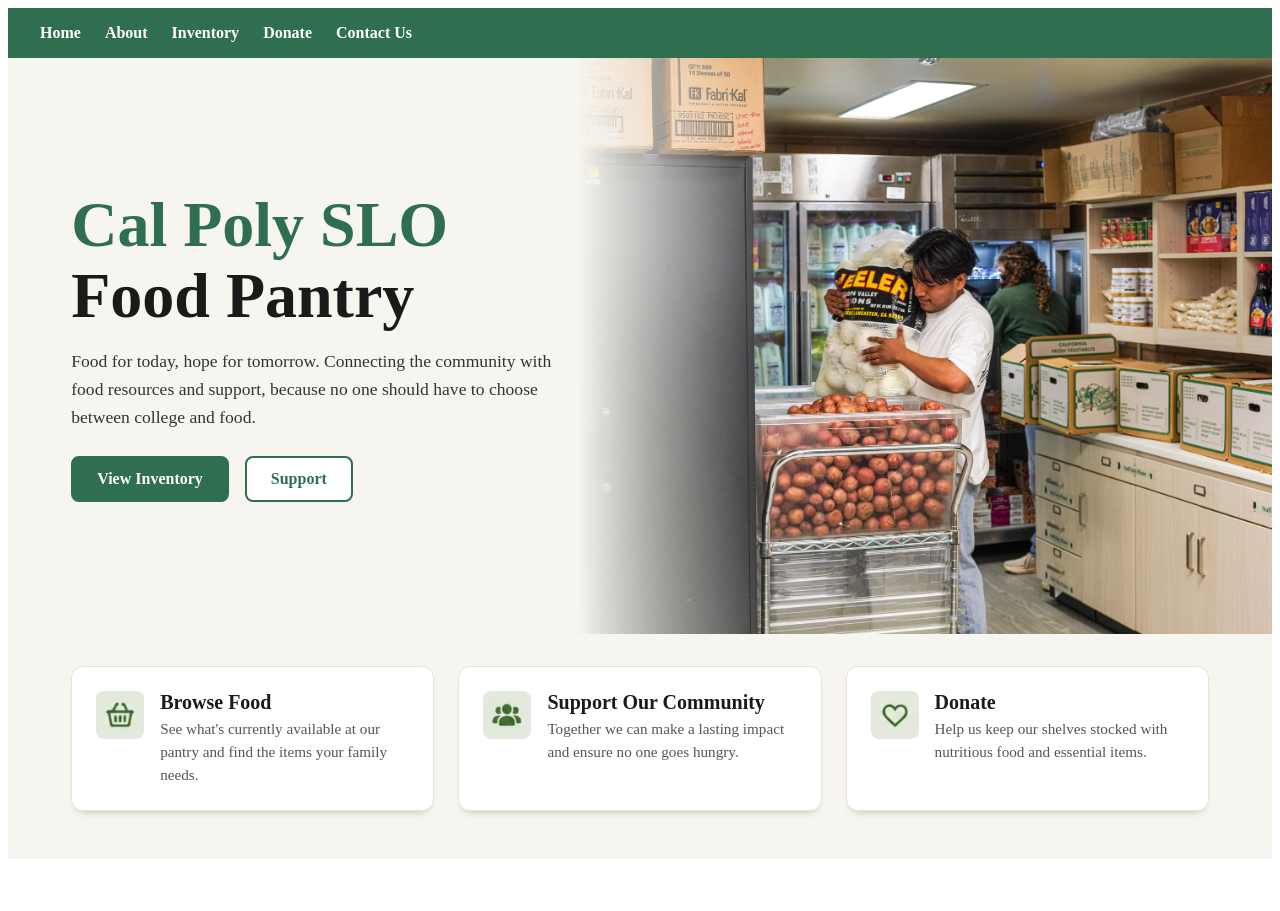
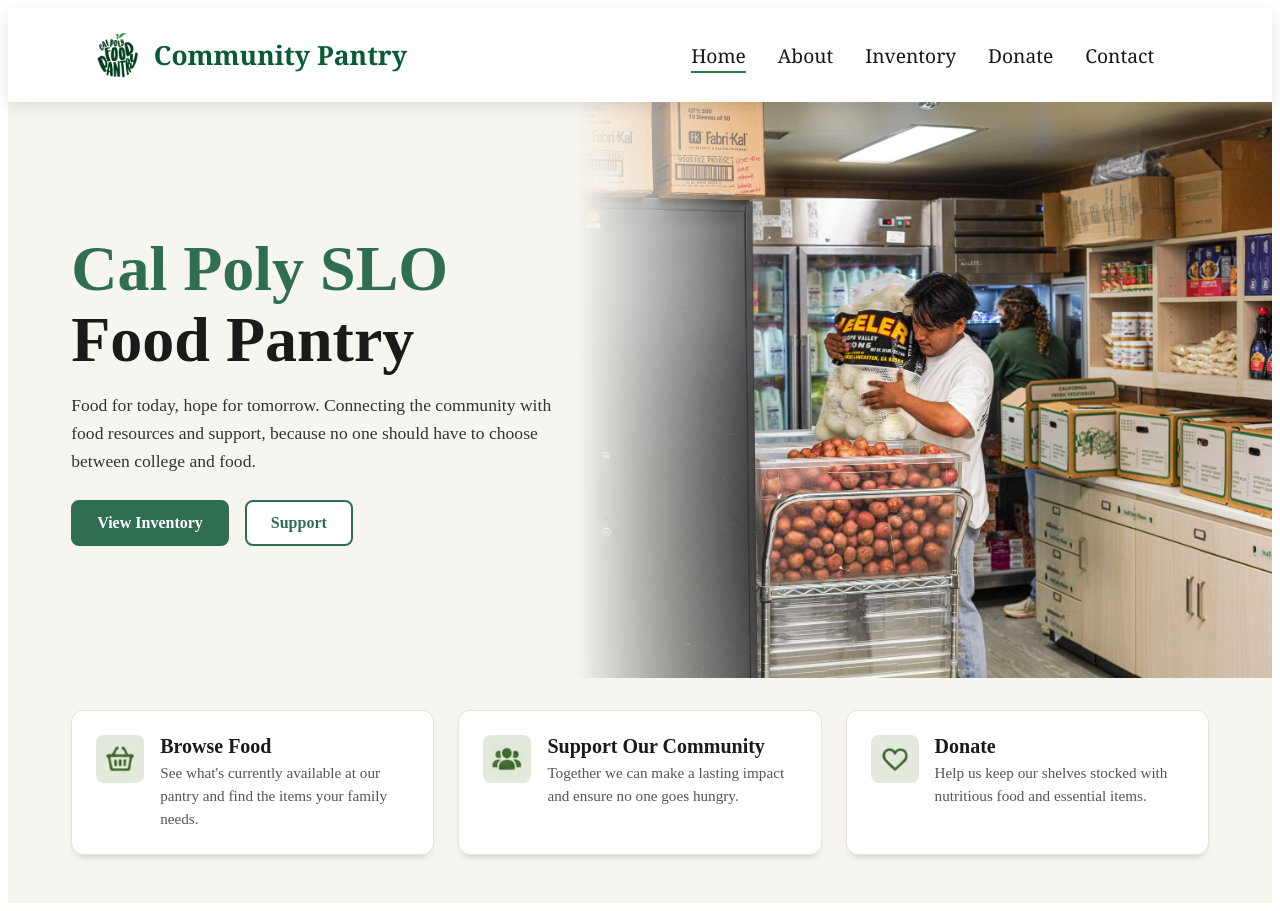
Before and after one commit to soniiss/H4I_Portfolio_, a Next.js app: page / in a window 1280 px wide. Before the commit the page ends 867 px from the top, so only its background shows below. Built offline with nearby package versions, Linux system fonts and the light colour scheme.

Commit message:
feat: updated Navbar component UI and added reusable Logo component

```diff
--- /dev/null
+++ b/src/components/Logo.tsx
@@ -0,0 +1,21 @@
+import Image from "next/image";
+import styles from "../styles/Logo.module.css";
+
+// Reusable Logo component
+export default function Logo() {
+  return (
+    <div className={styles.logoContainer}>
+      <Image
+        src="/food-pantry-logo.png"
+        alt="Cal Poly Food Pantry Logo"
+        // Width and heigh used for aspect ratios calculated with sizes
+        width={491}
+        height={507}
+        sizes="(max-width: 1080px) 40px, 48px"
+        className={styles.logo}
+        // Helps load logo faster
+        priority
+      />
+    </div>
+  );
+}
--- a/src/components/Navbar.tsx
+++ b/src/components/Navbar.tsx
@@ -1,24 +1,52 @@
+"use client";
+
 import Link from "next/link";
+import { usePathname } from "next/navigation";
+import Logo from "@/components/Logo";
 import styles from "../styles/Navbar.module.css";
 
+const links = [
+  { href: "/", label: "Home" },
+  { href: "/about", label: "About" },
+  { href: "/inventory", label: "Inventory" },
+  { href: "/donate", label: "Donate" },
+  { href: "/contact", label: "Contact" },
+];
+
 export default function Navbar() {
+  // Gets the current page URL for determining active page
+  const pathname = usePathname();
+
   return (
-    <nav className={styles.navbar}>
-      <Link href="/" className={styles.link}>
-        Home
+    <nav className={styles.navbar} aria-label="Primary navigation">
+      <Link href="/" className={styles.brand}>
+        <Logo />
+        <span className={styles.brandName}>Community Pantry</span>
       </Link>
-      <Link href="/about" className={styles.link}>
-        About
-      </Link>
-      <Link href="/inventory" className={styles.link}>
-        Inventory
-      </Link>
-      <Link href="/donate" className={styles.link}>
-        Donate
-      </Link>
-      <Link href="/contact" className={styles.link}>
-        Contact Us
-      </Link>
+
+      {/* Used Array.map to map each page link to label and help reduce repetive code*/}
+      <div className={styles.links}>
+        {links.map(({ href, label }) => {
+          // Determine whether this page isActivce:
+          // For home page, pathname must exactly = href ("/")
+          // For all other pages, pathname must either exactly = href OR
+          // must start with href ("/inventory/123")
+          const isActive = href === "/" ? pathname === href : pathname === href || pathname.startsWith(`${href}/`);
+
+          return (
+            <Link
+              key={href}
+              href={href}
+              // Styles are dynamically applied for active page
+              className={`${styles.link} ${isActive ? styles.active : ""}`}
+              // Browser accesibility
+              aria-current={isActive ? "page" : undefined}
+            >
+              {label}
+            </Link>
+          );
+        })}
+      </div>
     </nav>
   );
 }
--- /dev/null
+++ b/src/styles/Logo.module.css
@@ -0,0 +1,27 @@
+.logoContainer {
+  display: flex;
+  flex: 0 0 auto;
+  align-items: center;
+  justify-content: center;
+  width: 48px;
+  height: 48px;
+}
+
+.logo {
+  display: block;
+  height: 48px;
+  width: auto;
+  object-fit: contain;
+}
+
+@media (max-width: 1080px) {
+  .logoContainer {
+    width: 40px;
+    height: 40px;
+  }
+
+  .logo {
+    width: auto;
+    height: 40px;
+  }
+}
--- a/src/styles/Navbar.module.css
+++ b/src/styles/Navbar.module.css
@@ -1,16 +1,92 @@
 .navbar {
+  position: relative;
+  z-index: 10;
   display: flex;
-  gap: 1.5rem;
-  padding: 1rem 2rem;
-  background-color: #2f6f4f;
+  align-items: center;
+  justify-content: space-between;
+  min-height: 70px;
+  padding: 0.75rem clamp(1.5rem, 6.7vw, 7.625rem);
+  background-color: #ffffff;
+  box-shadow: 0 4px 14px rgba(24, 45, 33, 0.12);
+}
+
+.brand {
+  display: flex;
+  align-items: center;
+  gap: 0.75rem;
+  color: #075b35;
+  text-decoration: none;
+}
+
+.brandName {
+  font-family: Georgia, "Times New Roman", serif;
+  font-size: clamp(1.65rem, 2vw, 2rem);
+  font-weight: 700;
+  line-height: 1;
+  white-space: nowrap;
+}
+
+.links {
+  display: flex;
+  align-items: center;
+  gap: clamp(1.75rem, 2.5vw, 3rem);
+  margin-right: 2rem;
 }
 
 .link {
-  color: white;
+  position: relative;
+  padding: 0.35rem 0 0.25rem;
+  color: #171717;
+  font-family: Georgia, "Times New Roman", serif;
+  font-size: 1.2rem;
   text-decoration: none;
-  font-weight: 600;
+  transition:
+    color 160ms ease,
+    opacity 160ms ease;
 }
 
 .link:hover {
-  text-decoration: underline;
+  color: #075b35;
 }
+
+.link:focus-visible,
+.brand:focus-visible {
+  border-radius: 2px;
+  outline: 2px solid #27824f;
+  outline-offset: 4px;
+}
+
+.active {
+  color: #171717;
+  box-shadow: inset 0 -2px 0 #27824f;
+}
+
+@media (max-width: 1080px) {
+  .navbar {
+    flex-direction: column;
+    gap: 0.75rem;
+    min-height: auto;
+    padding: 1rem 1.25rem 0.8rem;
+  }
+
+  .brand {
+    gap: 0.6rem;
+  }
+
+  .brandName {
+    font-size: 1.7rem;
+  }
+
+  .links {
+    justify-content: center;
+    width: 100%;
+    gap: 0.35rem clamp(0.75rem, 4vw, 1.35rem);
+    margin-right: 0;
+    flex-wrap: wrap;
+  }
+
+  .link {
+    padding: 0.35rem 0;
+    font-size: 0.98rem;
+  }
+}
```
Also changed, not shown: public/food-pantry-logo.png (added).
